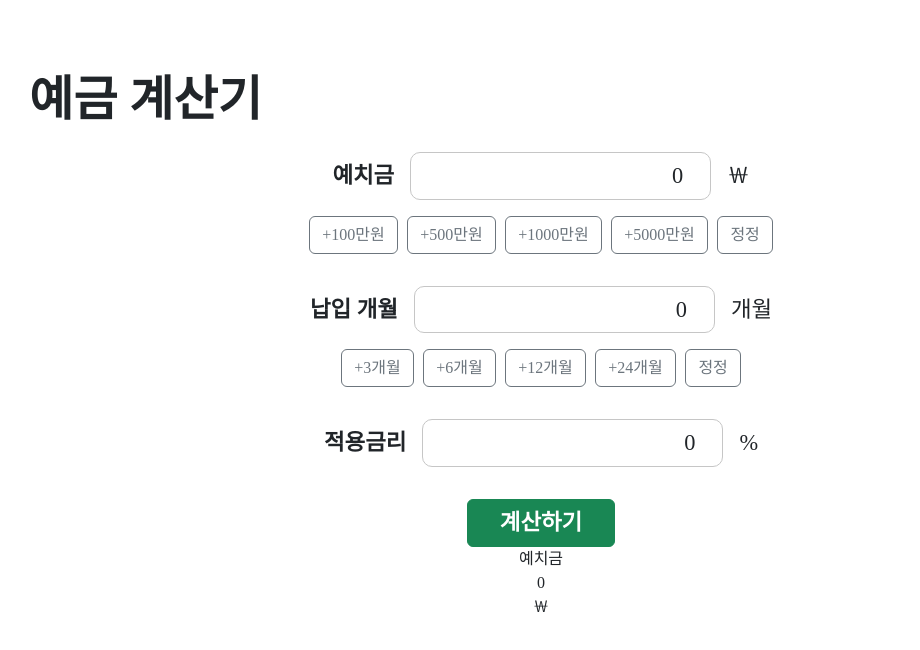
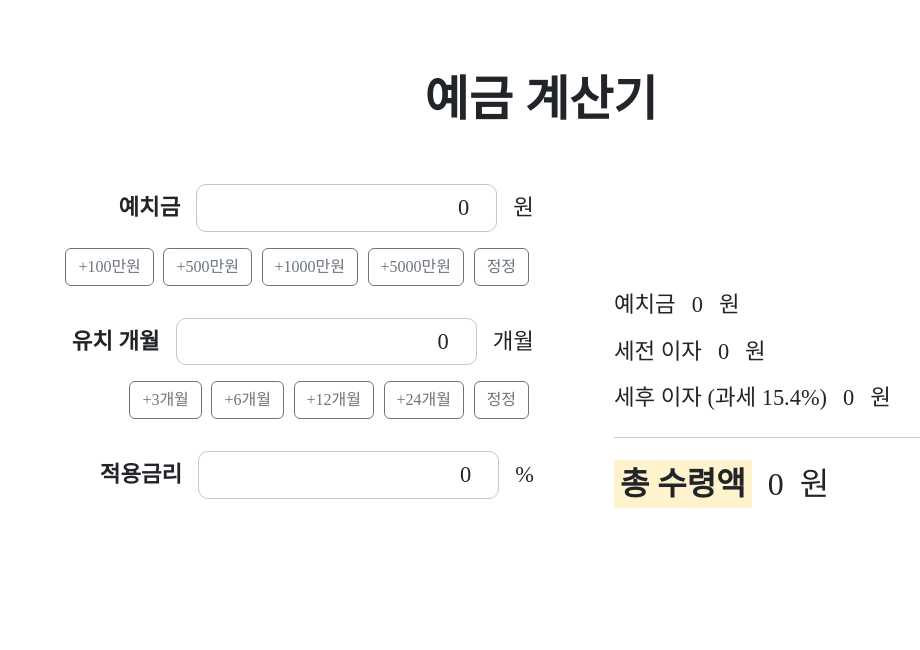
Before and after one commit to babyyu0/financial-calculator, a React (Vite) app: page / in a window 1280 px wide. Shown: the top 650 px of the page, without its empty margins (35-955 px from the left). Built offline with nearby package versions, Linux system fonts and the light colour scheme; a web font is replaced by a local one.

Commit message:
예금 계산기 어느정도 완료
* 계산은 하되, 맞는 건지 테스트 필요
* UI 디자인이 안 이뻐서 고민중
* 아래에 저작권 관련 내용 써두기

```diff
--- a/src/css/DepositCalculator.css
+++ b/src/css/DepositCalculator.css
@@ -5,13 +5,23 @@
 
 .depo-content {
     width: 100%;
+    display: flex;
+    align-items: flex-end;
 }
 
 .depo-infos {
     flex-basis: 60%;
     display: flex;
     flex-direction: column;
-    align-items: center;
+    align-items: flex-end;
+}
+
+.depo-results {
+    flex-basis: 60%;
+    display: flex;
+    flex-direction: column;
+    align-items: left;
+    padding-left: 5rem;
 }
 
 .depo-info {
@@ -19,6 +29,13 @@
     align-items: center;
     font-size: 1.4rem;
     margin: 1rem 0;
+}
+
+.depo-result {
+    display: flex;
+    align-items: center;
+    font-size: 1.4rem;
+    margin: 0.4rem 0;
 }
 
 .depo-info>div:first-child {
@@ -33,6 +50,13 @@
     border: 1px solid #c6c6c6;
 }
 
+.depo-result > div:nth-child(2) {
+    margin: 0 1rem;
+    border-radius: 10px;
+    text-align: right;
+    font-size: 1.4rem;
+}
+
 .depo-hint > button {
     margin: 0 0.3rem 1rem 0.3rem;
 }
@@ -44,9 +68,11 @@
     font-weight: 600;
 }
 
-.depo-result {
-    flex-basis: 40%;
-    display: flex;
-    flex-direction: column;
-    align-items: center;
+
+.depo-result:last-child  div {
+    font-size: 2rem;
 }
+
+.depo-result:last-child  div:first-child {
+    font-weight: 600;
+}
--- a/src/css/Title.css
+++ b/src/css/Title.css
@@ -1,4 +1,6 @@
 .title-frame {
     font-size: 3rem;
     font-weight: bold;
+    text-align: center;
+    margin-bottom: 2rem;
 }
--- a/src/pages/DepositCalculator.jsx
+++ b/src/pages/DepositCalculator.jsx
@@ -1,123 +1,99 @@
-import { useState } from "react";
+import { useEffect, useState } from "react";
 import Title from "../components/Title";
 import "../css/DepositCalculator.css";
 import "bootstrap/dist/css/bootstrap.min.css";
+import DepositCalculatorInfo from "./DepositCalculatorInfo";
+import DepositCalculatorResult from "./DepositCalculatorResult";
+import { flushSync } from "react-dom";
 
 function DepositCalculator() {
   // 입력 항목
-  const [monthlyPayment, setMonthlyPayment] = useState(0);
-  const [paymentMonths, setPaymentMonths] = useState(0);
+  const [deposit, setDeposit] = useState(0);
+  const [depositTerm, setDepositTerm] = useState(0);
   const [interestRate, setInterestRate] = useState(0);
-
 
   // 출력 항목
   const [principalAmount, setPrincipalAmount] = useState(0);
+  const [preTaxInterest, setPreTaxInterest] = useState(0);
+  const [afterTaxInterest, setAfterTaxInterest] = useState(0);
 
-  const increaseMonthlyPayment = (variable) => {
+
+  const increaseDeposit = (variable) => {
     const changedVal = variable.target.value;
 
-    if(changedVal[0] == '+') { // 버튼 눌러 결정할 경우
-      setMonthlyPayment(monthlyPayment + Number(variable.target.value));
-    } else if(!isNaN(changedVal)) { // 직접 입력
-      setMonthlyPayment(Number(variable.target.value));
-    } else { // 장장
-      setMonthlyPayment(0);
+    if (changedVal[0] == "+") {
+      // 버튼 눌러 결정할 경우
+      setDeposit(deposit + Number(changedVal));
+    } else if (!isNaN(changedVal)) {
+      // 직접 입력
+      setDeposit(Number(changedVal));
+    } else {
+      // 정정
+      setDeposit(0);
     }
   };
 
-  const increaseMonth = (variable) => {
-    const increasedVal = variable.target.value;
-    if (increasedVal == 0) {
-      setPaymentMonths(0);
-      return;
+  const increaseTerm = (variable) => {
+    const changedVal = variable.target.value;
+
+    if (changedVal[0] == "+") {
+      // 버튼 눌러 결정할 경우
+      setDepositTerm(depositTerm + Number(changedVal));
+    } else if (!isNaN(changedVal)) {
+      // 직접 입력
+      setDepositTerm(Number(changedVal));
     } else {
-      setPaymentMonths(interestRate + Number(variable.target.value));
+      // 정정
+      setDepositTerm(0);
     }
   };
 
   const increaseRate = (variable) => {
-    const increasedVal = variable.target.value;
-    if (increasedVal == 0) {
+    const changedVal = variable.target.value;
+
+    if (changedVal[0] == "+") {
+      // 버튼 눌러 결정할 경우
+      setInterestRate(interestRate + Number(changedVal));
+    } else if (!isNaN(changedVal)) {
+      // 직접 입력
+      setInterestRate(Number(changedVal));
+    } else {
+      // 정정
       setInterestRate(0);
-      return;
-    } else {
-      setInterestRate(setInterestRate + Number(variable.target.value));
     }
   };
 
-  const calculate = () => {
+  useEffect(() => {
+    var rate = interestRate * 0.01 / 12; // 연 이율
+    var resultPreRate = principalAmount * depositTerm * rate;
+    var resultAfterRate = resultPreRate * 0.154;
 
-  }
+    resultPreRate = Math.round(resultPreRate);
+    resultAfterRate = Math.round(resultAfterRate);
+
+    setPrincipalAmount(deposit);
+    setPreTaxInterest(resultPreRate);
+    setAfterTaxInterest(resultAfterRate);
+  }, [deposit, depositTerm, interestRate]);
 
   return (
     <div className="depo-frame">
       <Title title={`예금`} />
       <div className="depo-contents">
         <div className="depo-content">
-            <div className="depo-infos">
-            <div className="depo-info">
-              <div>예치금</div>
-              <input type="number" className="form-control" value={monthlyPayment} onChange={increaseMonthlyPayment} />
-              <div>￦</div>
-            </div>
-            <div className="depo-hint">
-              <button type="button" className="btn btn-outline-secondary" value="+1000000" onClick={increaseMonthlyPayment}>
-                +100만원
-              </button>
-              <button type="button" className="btn btn-outline-secondary" value="+5000000" onClick={increaseMonthlyPayment}>
-                +500만원
-              </button>
-              <button type="button" className="btn btn-outline-secondary" value="+10000000" onClick={increaseMonthlyPayment}>
-                +1000만원
-              </button>
-              <button type="button" className="btn btn-outline-secondary" value="+50000000" onClick={increaseMonthlyPayment}>
-                +5000만원
-              </button>
-              <button type="button" className="btn btn-outline-secondary" value="0" onClick={increaseMonthlyPayment}>
-                정정
-              </button>
-            </div>
-            <div className="depo-info">
-              <div>납입 개월</div>
-              <input type="number" className="form-control" value={paymentMonths} onChange={increaseMonth} />
-              <div>개월</div>
-            </div>
-            <div className="depo-hint">
-              <button type="button" className="btn btn-outline-secondary" value="+3" onClick={increaseMonth}>
-                +3개월
-              </button>
-              <button type="button" className="btn btn-outline-secondary" value="+6" onClick={increaseMonth}>
-                +6개월
-              </button>
-              <button type="button" className="btn btn-outline-secondary" value="+12" onClick={increaseMonth}>
-                +12개월
-              </button>
-              <button type="button" className="btn btn-outline-secondary" value="+24" onClick={increaseMonth}>
-                +24개월
-              </button>
-              <button type="button" className="btn btn-outline-secondary" value="+0" onClick={increaseMonth}>
-                정정
-              </button>
-            </div>
-            <div className="depo-info">
-              <div>적용금리</div>
-              <input type="number" className="form-control" value={interestRate} onChange={increaseRate} />
-              <div>%</div>
-            </div>
-            <div className="depo-summit">
-              <button type="button" className="btn btn-success" onClick={calculate}>
-                계산하기
-              </button>
-            </div>
-          </div>
-          <div className="depo-results">
-            <div className="depo-result">
-              <div>예치금</div>
-              <div>{principalAmount}</div>
-              <div>￦</div>
-            </div>
-
-          </div>
+          <DepositCalculatorInfo
+            deposit={deposit}
+            depositTerm={depositTerm}
+            interestRate={interestRate}
+            increaseDeposit={increaseDeposit}
+            increaseTerm={increaseTerm}
+            increaseRate={increaseRate}
+          />
+          <DepositCalculatorResult
+            principalAmount={principalAmount}
+            preTaxInterest={preTaxInterest}
+            afterTaxInterest={afterTaxInterest}
+          />
         </div>
       </div>
     </div>
--- /dev/null
+++ b/src/pages/DepositCalculatorInfo.jsx
@@ -0,0 +1,125 @@
+import { useState } from "react";
+import Title from "../components/Title";
+import "../css/DepositCalculator.css";
+import "bootstrap/dist/css/bootstrap.min.css";
+
+function DepositCalculatorInfo({
+  deposit,
+  depositTerm,
+  interestRate,
+  increaseDeposit,
+  increaseTerm,
+  increaseRate,
+  calculate,
+}) {
+  return (
+    <div className="depo-infos">
+      <div className="depo-info">
+        <div>예치금</div>
+        <input type="number" className="form-control" value={deposit} onChange={increaseDeposit} />
+        <div>원</div>
+      </div>
+      <div className="depo-hint">
+        <button
+          type="button"
+          className="btn btn-outline-secondary"
+          value="+1000000"
+          onClick={increaseDeposit}
+        >
+          +100만원
+        </button>
+        <button
+          type="button"
+          className="btn btn-outline-secondary"
+          value="+5000000"
+          onClick={increaseDeposit}
+        >
+          +500만원
+        </button>
+        <button
+          type="button"
+          className="btn btn-outline-secondary"
+          value="+10000000"
+          onClick={increaseDeposit}
+        >
+          +1000만원
+        </button>
+        <button
+          type="button"
+          className="btn btn-outline-secondary"
+          value="+50000000"
+          onClick={increaseDeposit}
+        >
+          +5000만원
+        </button>
+        <button
+          type="button"
+          className="btn btn-outline-secondary"
+          value="0"
+          onClick={increaseDeposit}
+        >
+          정정
+        </button>
+      </div>
+      <div className="depo-info">
+        <div>유치 개월</div>
+        <input type="number" className="form-control" value={depositTerm} onChange={increaseTerm} />
+        <div>개월</div>
+      </div>
+      <div className="depo-hint">
+        <button
+          type="button"
+          className="btn btn-outline-secondary"
+          value="+3"
+          onClick={increaseTerm}
+        >
+          +3개월
+        </button>
+        <button
+          type="button"
+          className="btn btn-outline-secondary"
+          value="+6"
+          onClick={increaseTerm}
+        >
+          +6개월
+        </button>
+        <button
+          type="button"
+          className="btn btn-outline-secondary"
+          value="+12"
+          onClick={increaseTerm}
+        >
+          +12개월
+        </button>
+        <button
+          type="button"
+          className="btn btn-outline-secondary"
+          value="+24"
+          onClick={increaseTerm}
+        >
+          +24개월
+        </button>
+        <button
+          type="button"
+          className="btn btn-outline-secondary"
+          value="0"
+          onClick={increaseTerm}
+        >
+          정정
+        </button>
+      </div>
+      <div className="depo-info">
+        <div>적용금리</div>
+        <input
+          type="number"
+          className="form-control"
+          value={interestRate}
+          onChange={increaseRate}
+        />
+        <div>%</div>
+      </div>
+    </div>
+  );
+}
+
+export default DepositCalculatorInfo;
--- /dev/null
+++ b/src/pages/DepositCalculatorResult.jsx
@@ -0,0 +1,35 @@
+import { useState } from "react";
+import Title from "../components/Title";
+import "../css/DepositCalculator.css";
+import "bootstrap/dist/css/bootstrap.min.css";
+import DepositCalculatorInfo from "./DepositCalculatorInfo";
+
+function DepositCalculatorResult({principalAmount, preTaxInterest, afterTaxInterest}) {
+    return (
+    <div className="depo-results">
+      <div className="depo-result">
+        <div>예치금</div>
+        <div>{principalAmount.toLocaleString()}</div>
+        <div>원</div>
+      </div>
+      <div className="depo-result">
+        <div>세전 이자</div>
+        <div>{preTaxInterest.toLocaleString()}</div>
+        <div>원</div>
+      </div>
+      <div className="depo-result">
+        <div>세후 이자 (과세 15.4%)</div>
+        <div>{afterTaxInterest.toLocaleString()}</div>
+        <div></div>원
+      </div>
+      <hr />
+      <div className="depo-result">
+        <div><mark>총 수령액</mark></div>
+        <div>{(principalAmount + afterTaxInterest).toLocaleString()}</div>
+        <div>원</div>
+      </div>
+    </div>
+  );
+}
+
+export default DepositCalculatorResult;
```
